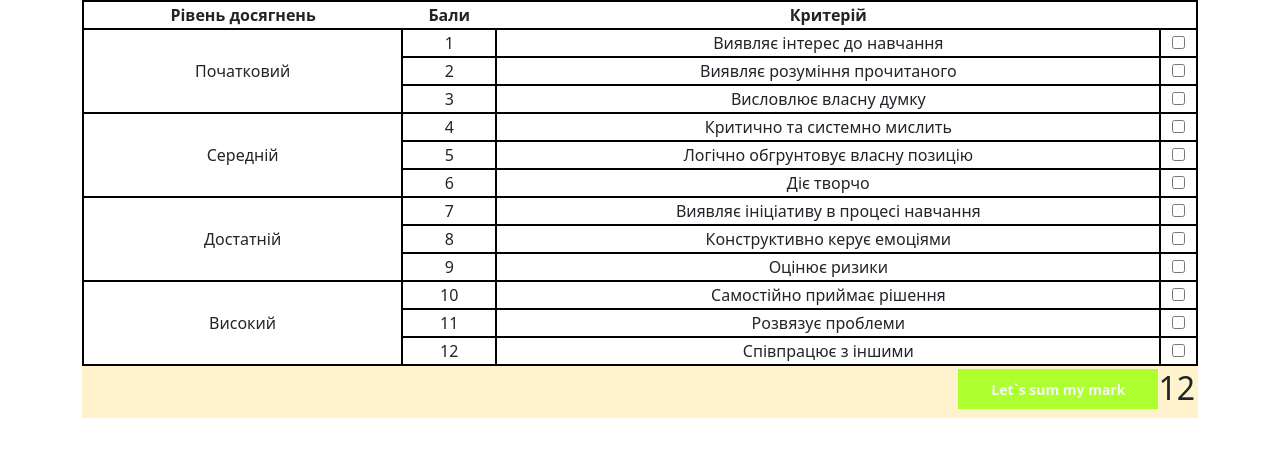
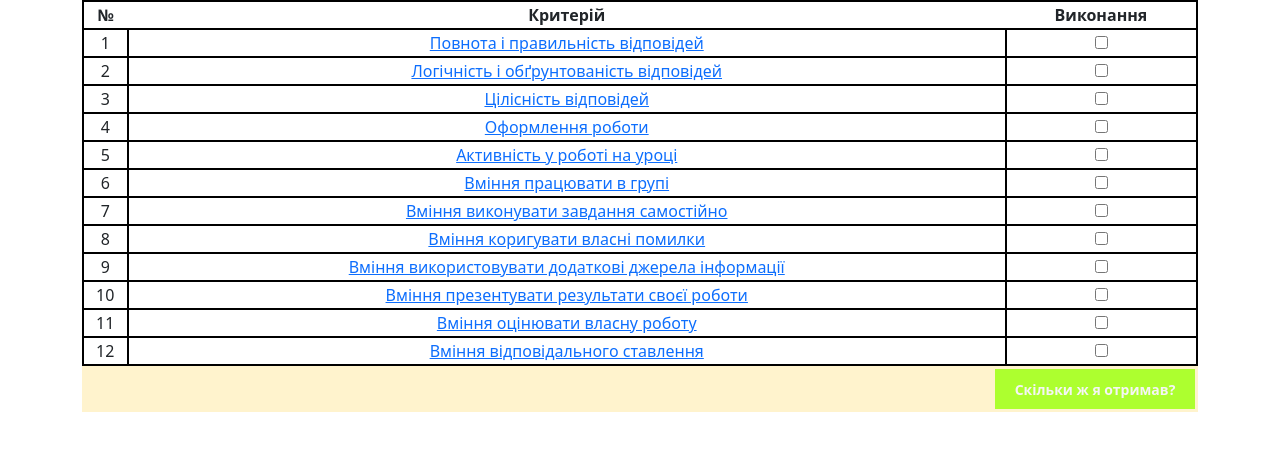
Before and after one commit to RenoKill/-, a plain HTML site: page index.html in a window 1280 px wide. Drawn offline with nearby package versions, Linux system fonts and the light colour scheme.

Commit message:
index.html

```diff
--- a/index.html
+++ b/index.html
@@ -3,6 +3,9 @@
 <head>
     <meta charset="UTF-8">
     <meta name="viewport" content="width=device-width, initial-scale=1.0">
+    <link rel="preconnect" href="https://fonts.googleapis.com">
+    <link rel="preconnect" href="https://fonts.gstatic.com" crossorigin>
+    <link href="https://fonts.googleapis.com/css2?family=Pacifico&display=swap" rel="stylesheet">
     <link href="https://cdn.jsdelivr.net/npm/bootstrap@5.3.2/dist/css/bootstrap.min.css" rel="stylesheet" integrity="sha384-T3c6CoIi6uLrA9TneNEoa7RxnatzjcDSCmG1MXxSR1GAsXEV/Dwwykc2MPK8M2HN" crossorigin="anonymous">
     <script src="https://cdn.jsdelivr.net/npm/bootstrap@5.3.2/dist/js/bootstrap.bundle.min.js" integrity="sha384-C6RzsynM9kWDrMNeT87bh95OGNyZPhcTNXj1NW7RuBCsyN/o0jlpcV8Qyq46cDfL" crossorigin="anonymous"></script>
     <link rel="stylesheet" href="styles.css">
@@ -12,77 +15,73 @@
     <div class="container">
         <table>
             <tr>
-                <th>Рівень досягнень</th>
-                <th>Бали</th>
+                <th>№</th>
                 <th>Критерій</th>
+                <th>Виконання</th>
             </tr>
             <tr>
-                <td rowspan = "3">Початковий</td>
                 <td>1</td>
-                <td>Виявляє інтерес до навчання</td>
+                <td ><a href="" class="bal1">Повнота і правильність відповідей</a></td>
                 <td><input class="mark" type="checkbox"></td>
             </tr>
             <tr>
                 <td>2</td>
-                <td>Виявляє розуміння прочитаного</td>
+                <td ><a href="" class="bal2">Логічність і обґрунтованість відповідей</a></td>
                 <td><input class="mark" type="checkbox"></td>
             </tr>
             <tr>
                 <td>3</td>
-                <td>Висловлює власну думку</td>
+                <td><a href="" class="bal3">Цілісність відповідей</a></td>
                 <td><input class="mark" type="checkbox"></td>
             </tr>
             <tr>
-                <td rowspan = "3">Середній</td>
                 <td>4</td>
-                <td>Критично та системно мислить</td>
+                <td ><a href="" class="bal4">Оформлення роботи</a></td>
                 <td><input class="mark" type="checkbox"></td>
             </tr>
             <tr>
                 <td>5</td>
-                <td>Логічно обгрунтовує власну позицію</td>
+                <td ><a href="" class="bal5">Активність у роботі на уроці</a></td>
                 <td><input class="mark" type="checkbox"></td>
             </tr>
             <tr>
                 <td>6</td>
-                <td>Діє творчо</td>
+                <td ><a href="" class="bal6">Вміння працювати в групі</a></td>
                 <td><input class="mark" type="checkbox"></td>
             </tr>
-                <td rowspan = "3">Достатній</td>
                 <td>7</td>
-                <td>Виявляє ініціативу в процесі навчання</td>
+                <td ><a href="" class="bal7">Вміння виконувати завдання самостійно</a></td>
                 <td><input class="mark" type="checkbox"></td>
             </tr>
             <tr>
                 <td>8</td>
-                <td>Конструктивно керує емоціями</td>
+                <td ><a href="" class="bal8">Вміння коригувати власні помилки</a></td>
                 <td><input class="mark" type="checkbox"></td>
             </tr>
             <tr>
                 <td>9</td>
-                <td>Оцінює ризики</td>
+                <td ><a href="" class="bal9">Вміння використовувати додаткові джерела інформації</a></td>
                 <td><input class="mark" type="checkbox"></td>
             </tr>
             </tr>
-            <td rowspan = "3">Високий</td>
                 <td>10</td>
-                <td>Самостійно приймає рішення</td>
+                <td ><a href="" class="bal10">Вміння презентувати результати своєї роботи</a></td>
                 <td><input class="mark" type="checkbox"></td>
             </tr>
             <tr>
                 <td>11</td>
-                <td>Розвязує проблеми</td>
+                <td ><a href="" class="bal11">Вміння оцінювати власну роботу</a></td>
                 <td><input class="mark" type="checkbox"></td>
             </tr>
             <tr>
                 <td>12</td>
-                <td>Співпрацює з іншими</td>
+                <td ><a href="" class="bal12">Вміння відповідального ставлення</a></td>
                 <td><input class="mark" type="checkbox"></td>
             </tr>
             </table>
             <div class="mark">
-                <button class="summbtn">Let`s sum my mark </button>
-                <h2 class="summary">12</h2>
+                <button class="summbtn">Скільки ж я отримав?</button>
+                <h2 class="summary"></h2>
             </div>
     </div>
 
```
